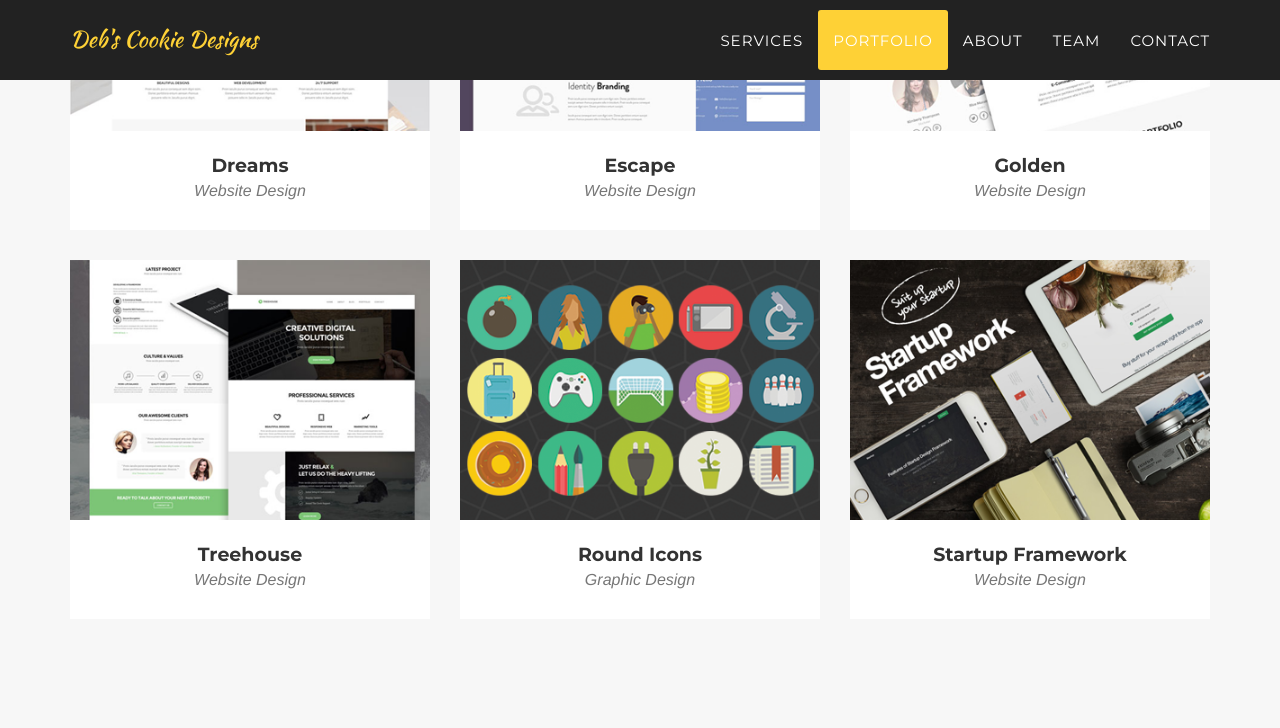
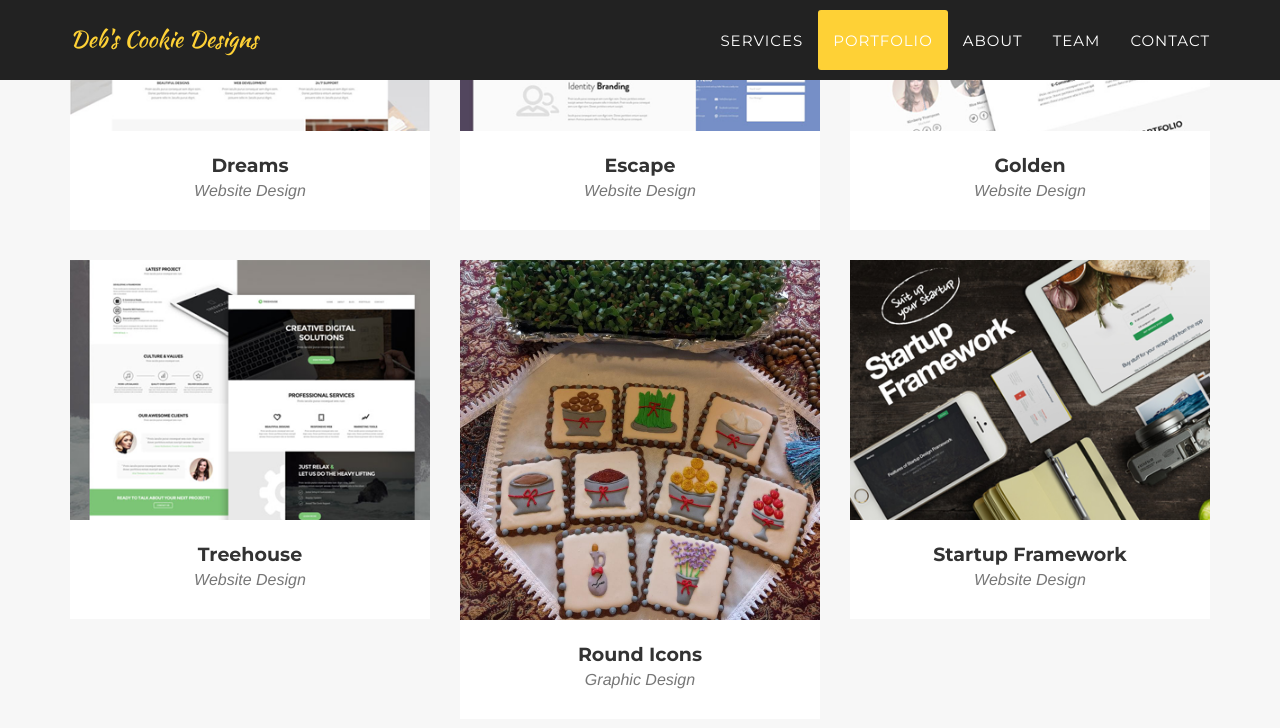
Before and after one commit to DEB72/Cookie, a Jekyll site: the page built from index.html, in a window 1280 px wide and 900 px high, scrolled down 1907 px. Shown: the top 728 px of the window. Built offline with Jekyll 4.4.1, drawn with Linux system fonts in a browser that asks for light colours; some web fonts are replaced.

Commit message:
Update 2014-07-13-project-6.markdown

```diff
--- a/_posts/2014-07-13-project-6.markdown
+++ b/_posts/2014-07-13-project-6.markdown
@@ -5,7 +5,7 @@ layout: default
 modal-id: 6
 date: 2014-07-15
 img:  	haftseen.jpeg
-thumbnail: roundicons-thumbnail.png
+thumbnail: haftseen.jpeg
 alt: image-alt
 project-date: April 2014
 client: Start Bootstrap
```
